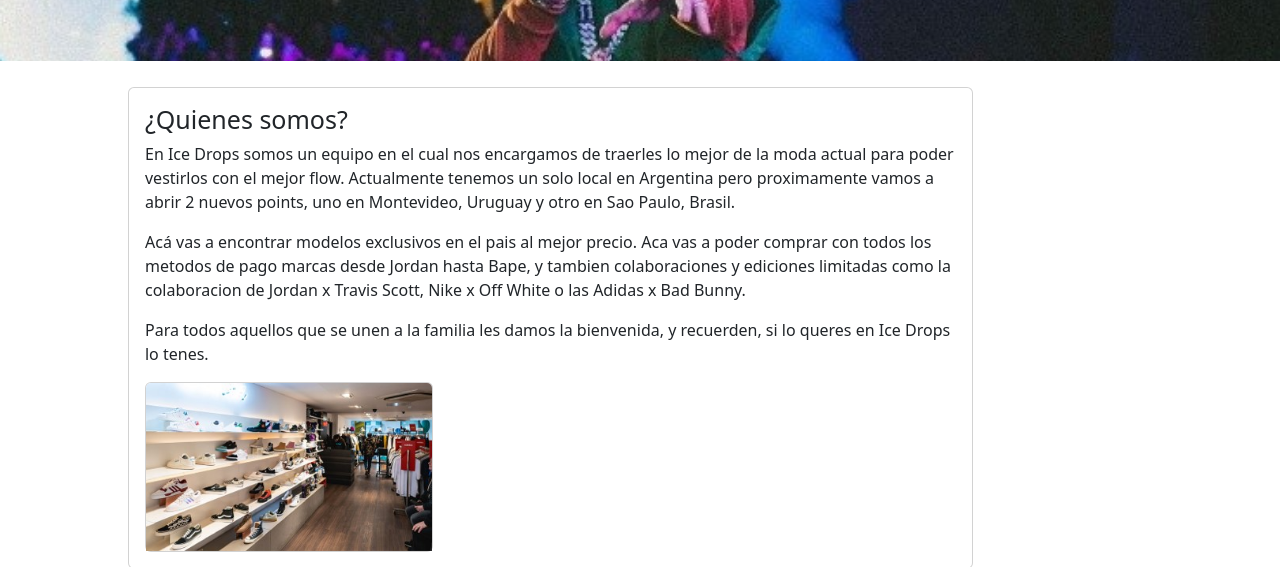
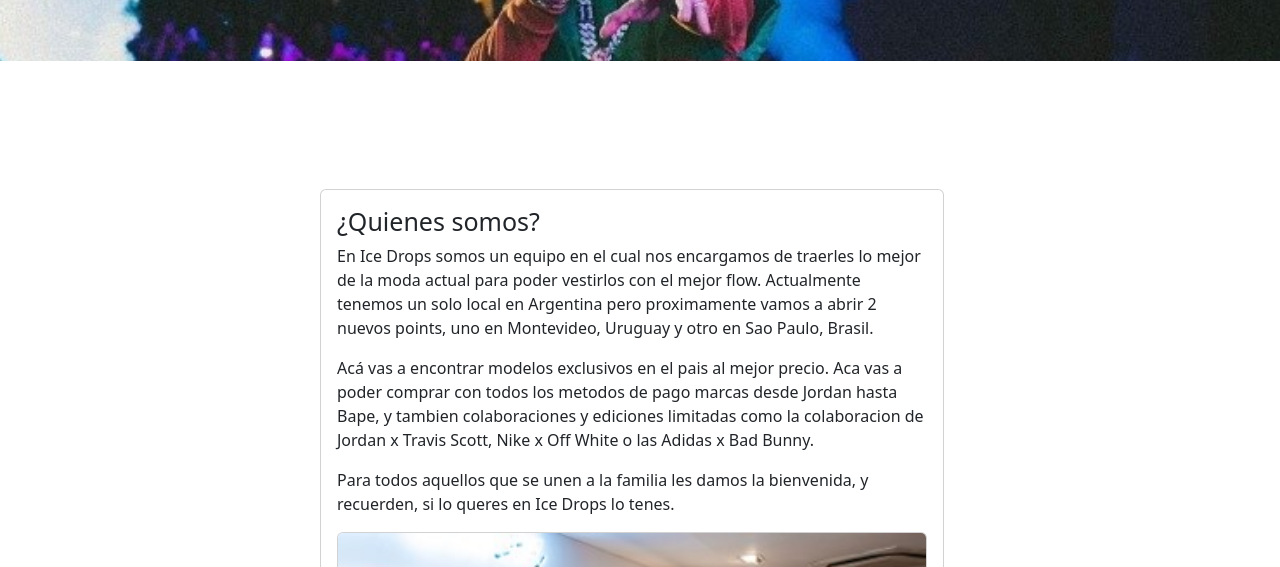
Before and after one commit to matiriquelmeluna/icedrops, a website: page pages/nosotros.html in a window 1280 px wide. Shown: the part 233-800 px from the top of the page. Drawn offline with nearby package versions, Linux system fonts and the light colour scheme; a web font is replaced by a local one.

Commit message:
correccion card nosotros

```diff
--- a/pages/nosotros.html
+++ b/pages/nosotros.html
@@ -105,7 +105,7 @@
                     </p>
                     <section class="tienda">
 
-                        <div class="card" style="width: 18rem;">
+                        <div class="card" >
                             <img src="../css/assets/img/tienda.jfif"
                                 class="card-img-top" alt="foto-tienda">
 
--- a/scss/pages/nosotros.scss
+++ b/scss/pages/nosotros.scss
@@ -10,11 +10,10 @@
 }
 /* main nosotros */
 .main-nos{
-    padding: 2%;
-    margin-left: 8%;
+    padding: 10%;
+    margin-left: 15%;
     #carta{
         width: 100%;
-
         .card-title{
             font-size: 25px;
         }
@@ -22,7 +21,7 @@
             height: 50%;
             width: 100%;
             .foto-tienda{
-                width: 150px;
+                width: 100%;
 
             }
 
```
Also changed, not shown: css/main.css, 1 other file.
